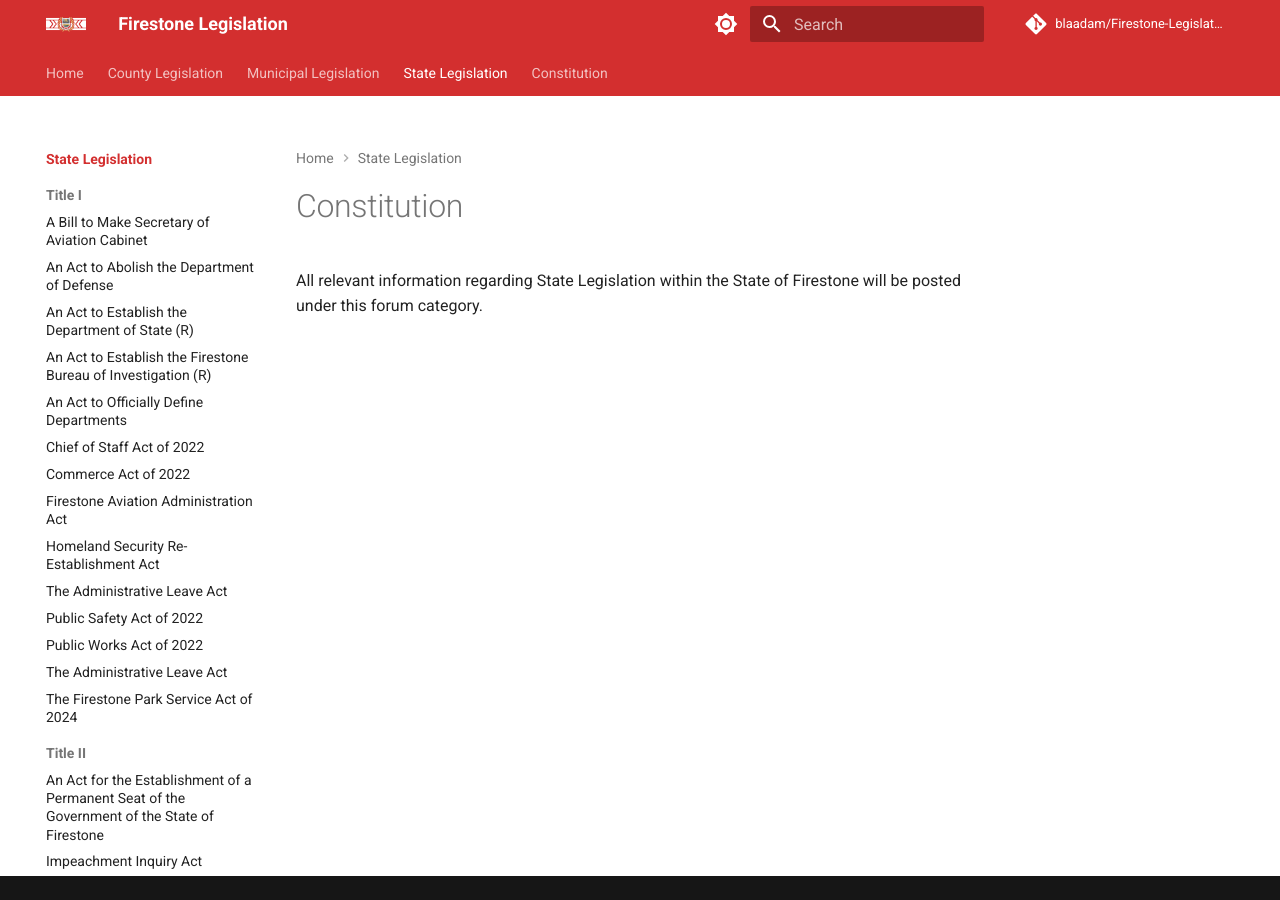
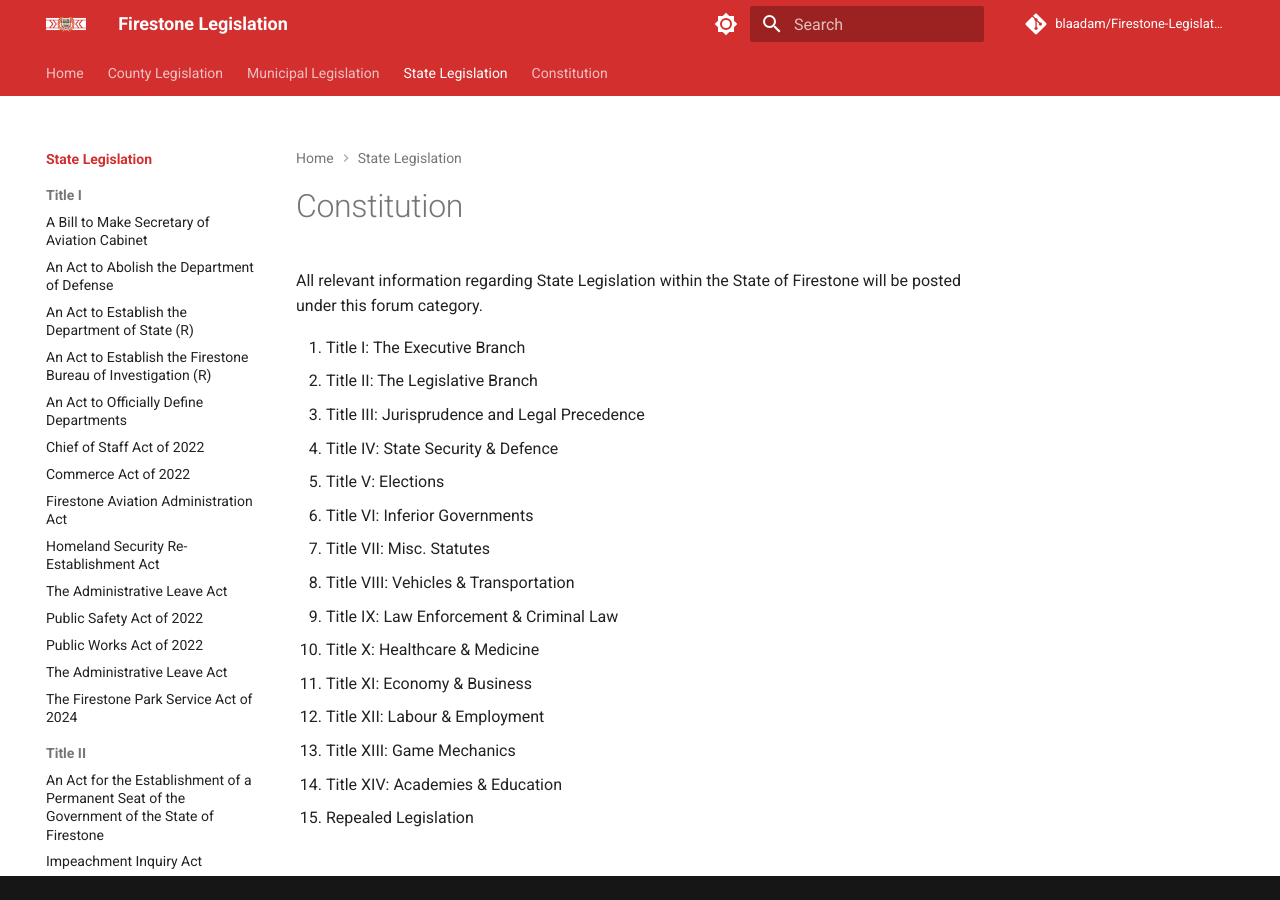
Before and after one commit to Blaadam/Firestone-Legislation, an MkDocs documentation site: the page built from docs/State-Legislation/index.md, in a window 1280 px wide. Built offline with MkDocs 1.6.1 and Material for MkDocs 9.7.7, drawn with Linux system fonts in a browser that asks for light colours; comment, search, counter and statistics services are not loaded.

Commit message:
upd index

```diff
--- a/docs/State-Legislation/index.md
+++ b/docs/State-Legislation/index.md
@@ -1,3 +1,19 @@
 # Constitution
 
 All relevant information regarding State Legislation within the State of Firestone will be posted under this forum category.
+
+1. Title I: The Executive Branch
+2. Title II: The Legislative Branch
+3. Title III: Jurisprudence and Legal Precedence
+4. Title IV: State Security & Defence
+5. Title V: Elections
+6. Title VI: Inferior Governments
+7. Title VII: Misc. Statutes
+8. Title VIII: Vehicles & Transportation
+9. Title IX: Law Enforcement & Criminal Law
+10. Title X: Healthcare & Medicine
+11. Title XI: Economy & Business
+12. Title XII: Labour & Employment
+13. Title XIII: Game Mechanics
+14. Title XIV: Academies & Education
+15. Repealed Legislation
```
